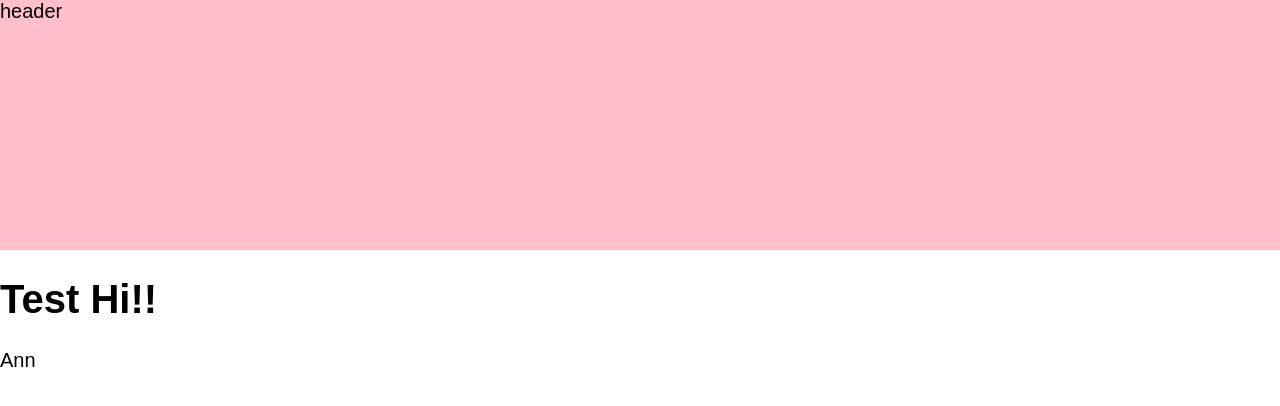
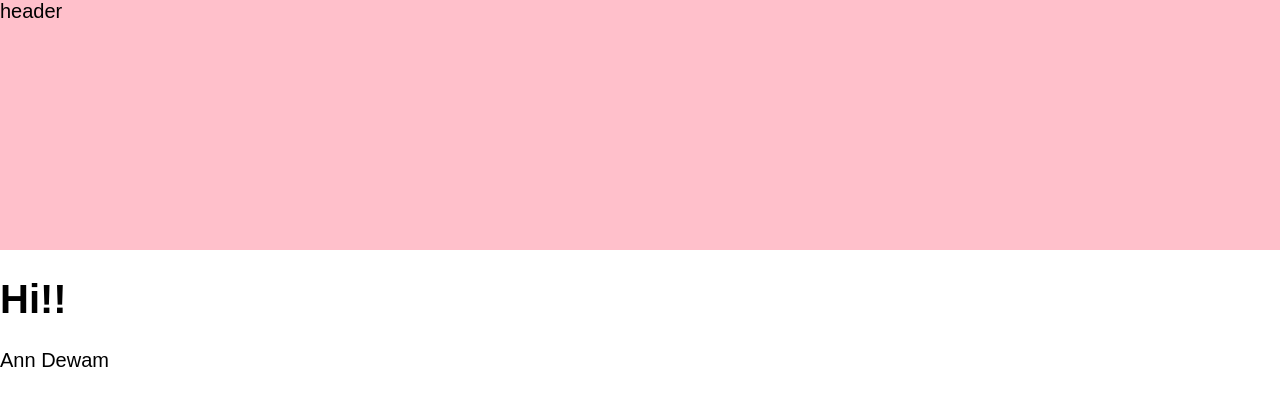
Before and after one commit to azhdream/vs-code, a plain HTML site: page index.html in a window 1280 px wide. Drawn offline with Linux system fonts and the light colour scheme.

Commit message:
test vs code

```diff
--- a/index.html
+++ b/index.html
@@ -13,8 +13,8 @@
 
         header
     </header>
-    <h1 class="headung">Test Hi!!</h1>
-    Ann
+    <h1 class="headung">Hi!!</h1>
+    Ann Dewam
     <div class="block">
         <div class="block__item">
            <div class="block__heading"></div>
```
